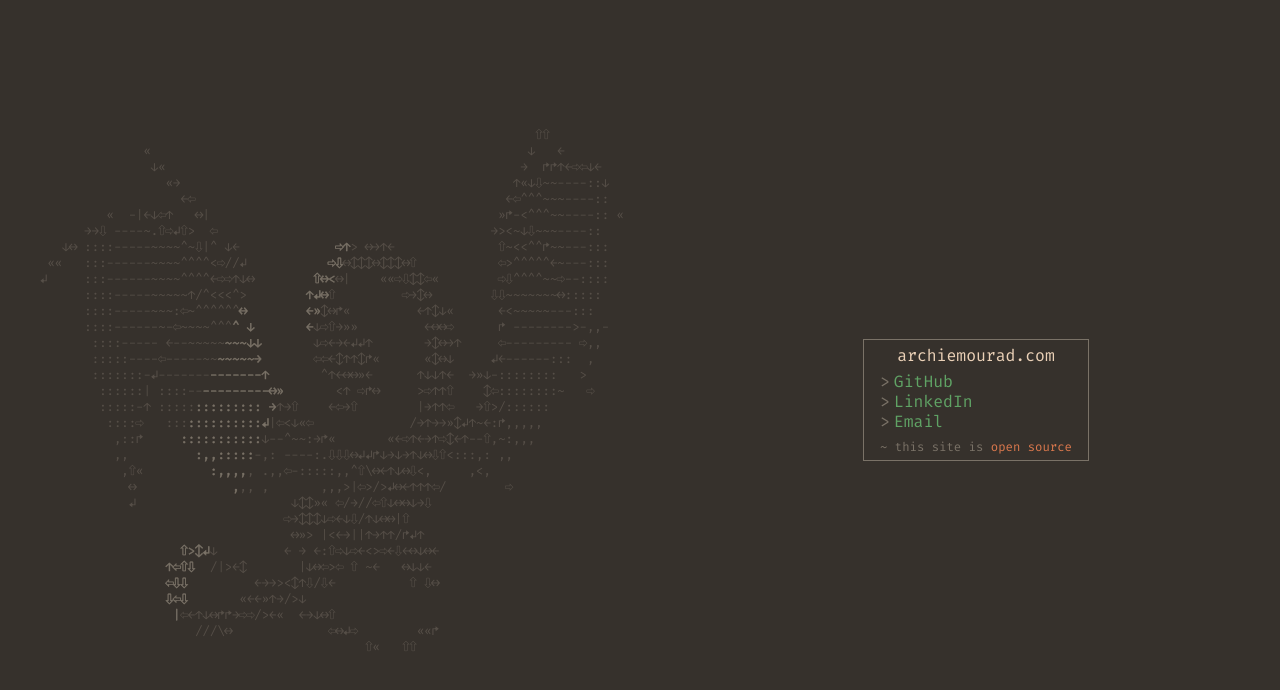
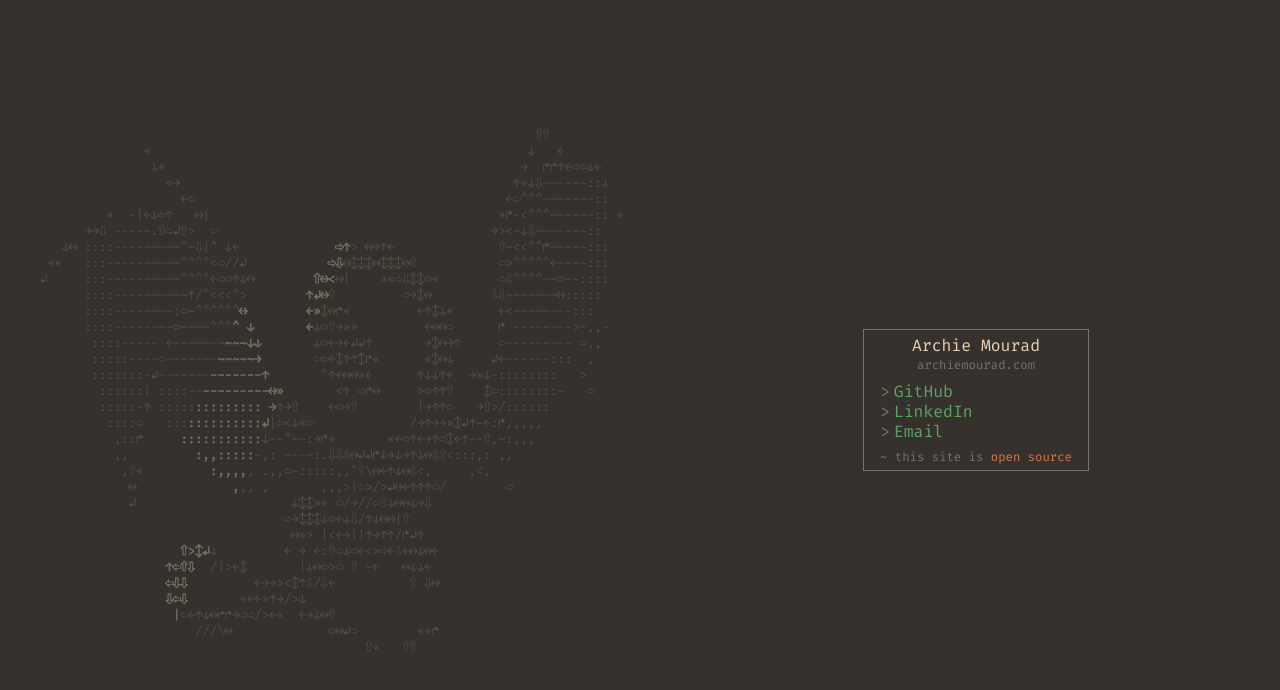
Before and after one commit to n0uveau/archiemourad.com, a Next.js app: page / in a window 1280 px wide. Shown: the top 690 px of the page. Built offline with nearby package versions, Linux system fonts and the light colour scheme.

Commit message:
feat(seo): add metadata, Person schema, sitemap and robots

```diff
--- a/app/layout.tsx
+++ b/app/layout.tsx
@@ -20,8 +20,36 @@ const firaCode = localFont({
   ],
 });
 
+const description =
+  "Archie Mourad — graphics and systems programming in C++ and Rust.";
+
+const person = {
+  "@context": "https://schema.org",
+  "@type": "Person",
+  name: "Archie Mourad",
+  url: "https://www.archiemourad.com",
+  sameAs: [
+    "https://github.com/n0uveau",
+    "https://www.linkedin.com/in/archiemourad",
+  ],
+};
+
 export const metadata: Metadata = {
-  title: "archiemourad.com",
+  metadataBase: new URL("https://www.archiemourad.com"),
+  title: {
+    default: "Archie Mourad",
+    template: "%s — Archie Mourad",
+  },
+  description,
+  alternates: { canonical: "/" },
+  openGraph: {
+    title: "Archie Mourad",
+    description,
+    url: "https://www.archiemourad.com",
+    siteName: "Archie Mourad",
+    type: "profile",
+    locale: "en_AU",
+  },
 };
 
 export default function RootLayout({
@@ -32,6 +60,10 @@ export default function RootLayout({
   return (
     <html lang="en" className={`${firaCode.variable} h-full antialiased`}>
       <body className="min-h-full flex flex-col">
+        <script
+          type="application/ld+json"
+          dangerouslySetInnerHTML={{ __html: JSON.stringify(person) }}
+        />
         {children}
         <Analytics />
         <SpeedInsights />
--- a/app/page.tsx
+++ b/app/page.tsx
@@ -9,14 +9,20 @@ const links = [
 export default function Home() {
   return (
     <main className="flex flex-col flex-1 lg:flex-row gap-8 lg:gap-0 pt-8 lg:pt-0">
-      <div className="flex lg:flex-1 items-center justify-center text-muted px-8">
+      <div
+        aria-hidden
+        className="flex lg:flex-1 items-center justify-center text-muted px-8"
+      >
         <AsciiArt variant="full" className="hidden lg:block" />
         <AsciiArt variant="compact" className="lg:hidden" />
       </div>
 
       <div className="flex lg:flex-1 items-center justify-center">
         <div className="flex flex-col px-4 py-1 border border-muted">
-          <span className="text-center mb-1">archiemourad.com</span>
+          <div className="flex flex-col text-center mb-2">
+            <h1>Archie Mourad</h1>
+            <span className="text-muted text-xs">archiemourad.com</span>
+          </div>
 
           <nav className="leading-tight">
             {links.map(({ label, href }) => (
@@ -28,7 +34,7 @@ export default function Home() {
                   rel={
                     href.startsWith("mailto:")
                       ? undefined
-                      : "noopener noreferrer"
+                      : "me noopener noreferrer"
                   }
                   className="text-link no-underline hover:underline"
                 >
--- /dev/null
+++ b/app/robots.ts
@@ -0,0 +1,8 @@
+import type { MetadataRoute } from "next";
+
+export default function robots(): MetadataRoute.Robots {
+  return {
+    rules: { userAgent: "*", allow: "/" },
+    sitemap: "https://www.archiemourad.com/sitemap.xml",
+  };
+}
--- /dev/null
+++ b/app/sitemap.ts
@@ -0,0 +1,5 @@
+import type { MetadataRoute } from "next";
+
+export default function sitemap(): MetadataRoute.Sitemap {
+  return [{ url: "https://www.archiemourad.com", lastModified: new Date() }];
+}
```
